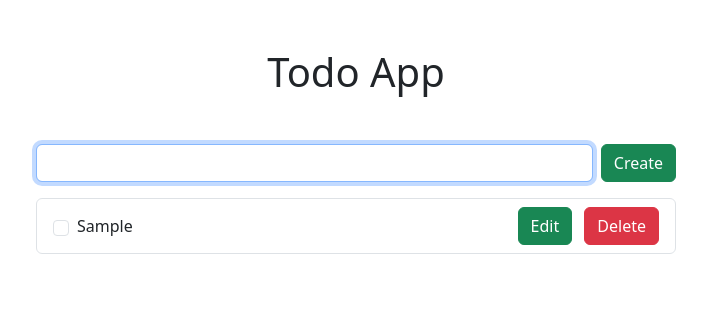
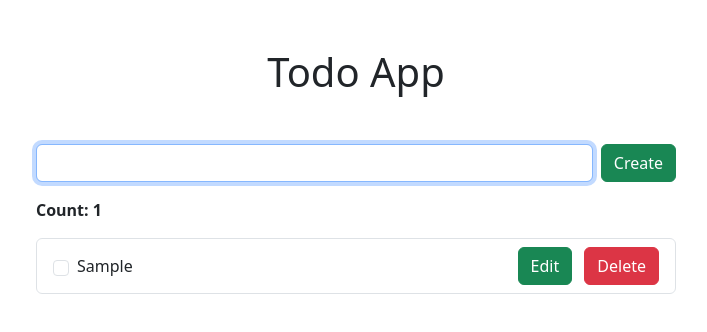
Before and after one commit to S-H-A-K-H-Z-O-D/TodoApp, a plain HTML site: page index.html in a window 1280 px wide. Both pictures are taken after typing "Sample" into the empty fields and a click on the button "Create". Shown: the whole page, without its empty margins (284-991 px from the left). Drawn offline with Linux system fonts and the light colour scheme.

Commit message:
text which can show the number of tasks is completed

```diff
--- a/index.html
+++ b/index.html
@@ -11,9 +11,9 @@
 </head>
 <body>
 
-    <h1 class="text-center mt-5 bigTitle">Todo App</h1>
+    <h1 class="text-center mt-5">Todo App</h1>
 
-    <div class="d-flex justify-content-center mt-5">
+    <div class="d-flex flex-column align-items-center justify-content-center mt-5">
 
         <form class="w-50 d-flex js-form">
 
@@ -21,6 +21,8 @@
             <button class="formBtn btn btn-success ms-2" type="submit">Create</button>
 
         </form>
+
+        <b class="w-50 mt-3">Count: <span class="count"></span></b>
 
     </div>
 
--- a/js/index.js
+++ b/js/index.js
@@ -2,11 +2,13 @@ let formEl = elSelector('.js-form');
 let elInput = elSelector('.js-input', formEl);
 let elList = elSelector('.js-list');
 let todoTemplate = elSelector('.todo-Template').content;
+let elCount = elSelector('.count');
 
 
 let data = JSON.parse(localStorage.getItem('todoArr'))
 let todoArr = data ? data : [];
 
+elCount.textContent = todoArr.length
 
 let onEdit = (evt) => {
     todoArr.forEach((el) => {
@@ -30,6 +32,7 @@ let onDelete = (evt) => {
     })
     todoRender(delArr);
     todoArr = delArr;
+    elCount.textContent = delArr.length
     localStorage.setItem('todoArr', JSON.stringify(delArr))
 }
 
@@ -100,6 +103,7 @@ var onSubmit = (evt) => {
     todoArr.unshift(newTodo);
     todoRender(todoArr);
     localStorage.setItem('todoArr', JSON.stringify(todoArr))
+    elCount.textContent = todoArr.length
     elInput.value = null;
     elInput.focus();
 }
```
